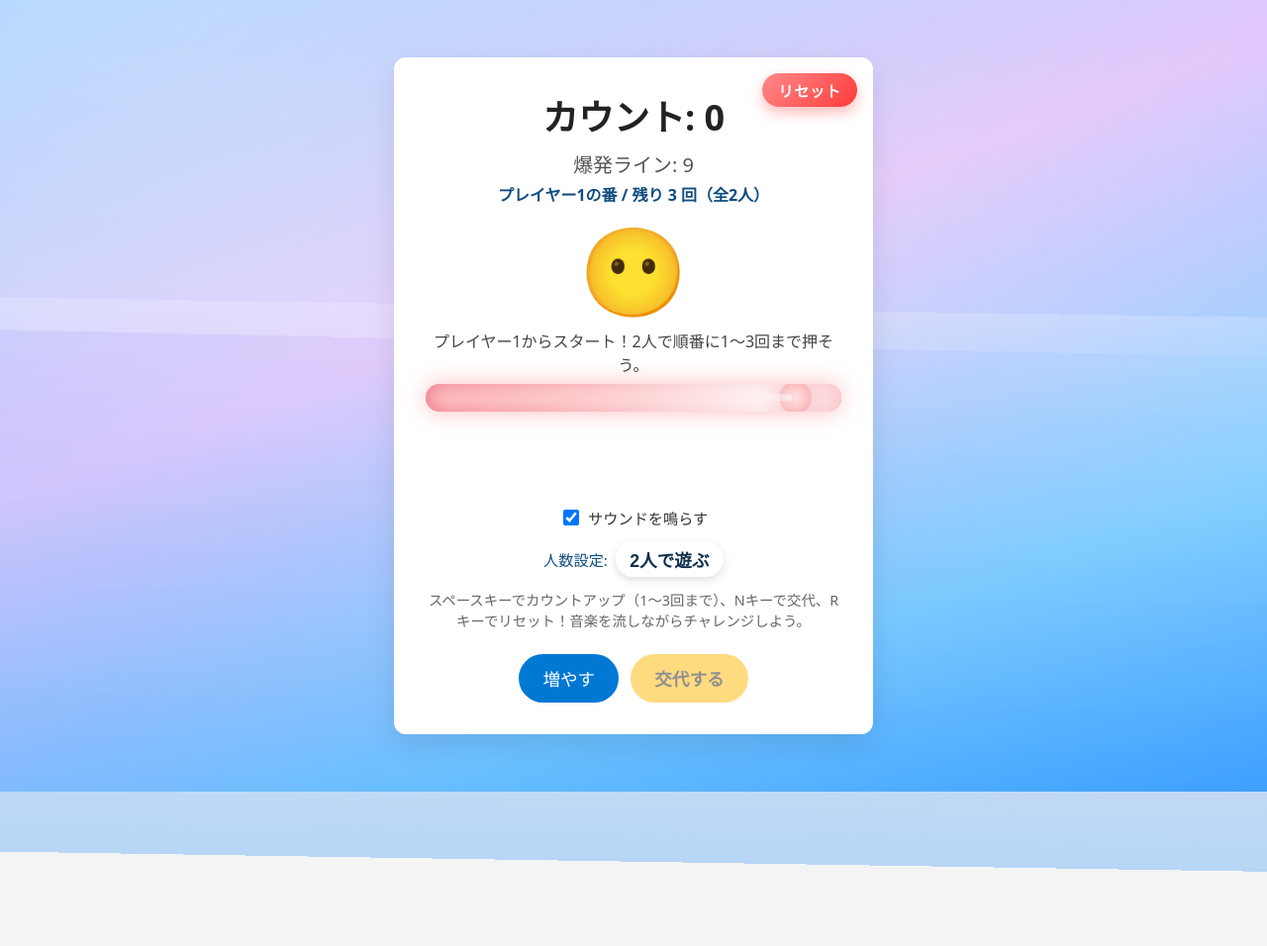
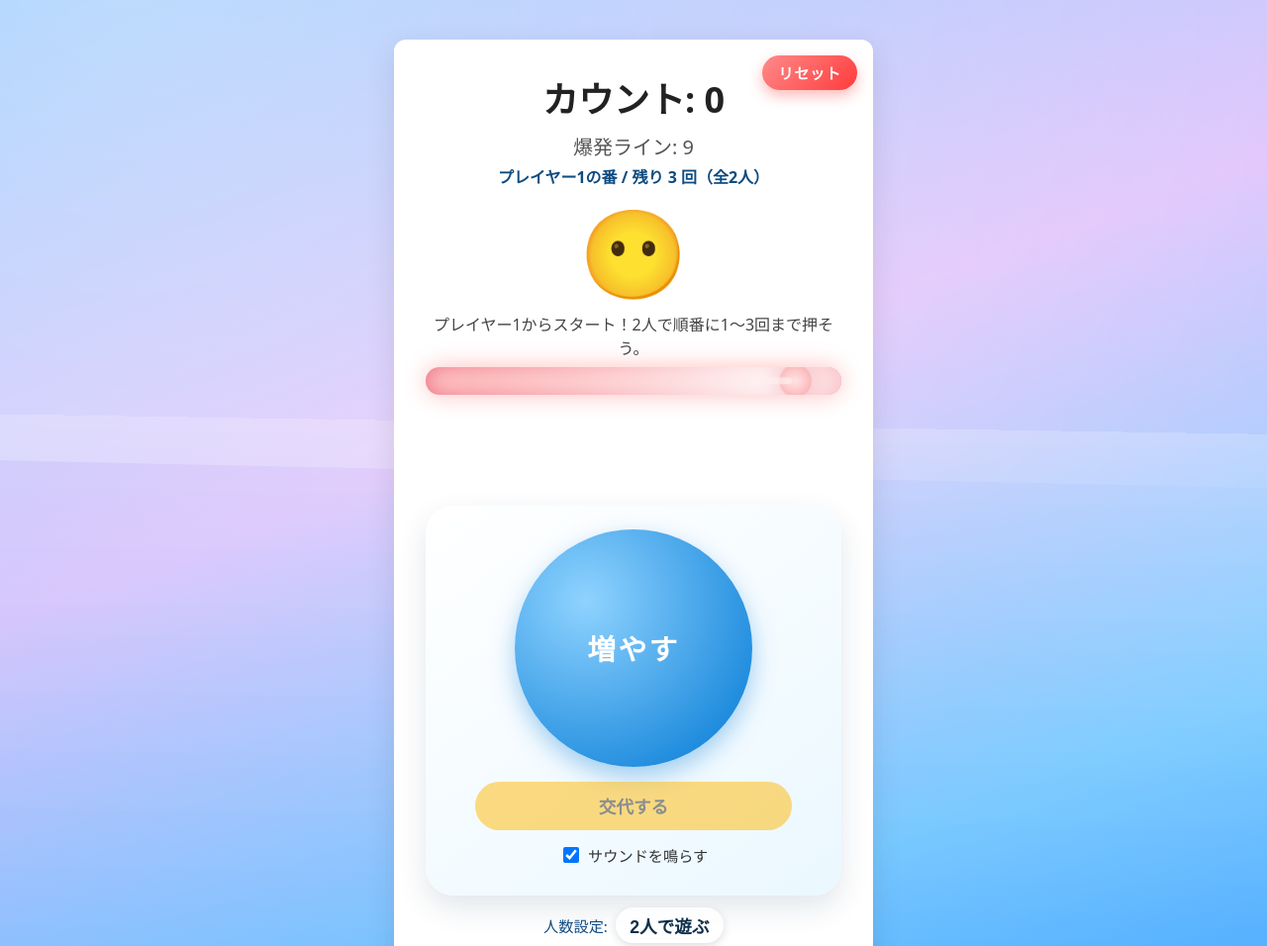
Before and after one commit to itou-create/my-first-webapp, a plain HTML site: page index.html in a window 1280 px wide. Shown: the top 956 px of the page at 99% size. Before the commit the page ends 885 px from the top, so only its background shows below. Drawn offline with Linux system fonts and the light colour scheme.

Commit message:
fix: regroup action buttons with sound control

```diff
--- a/index.html
+++ b/index.html
@@ -23,21 +23,23 @@
       <span class="dancer dancer-left">🕺</span>
       <span class="dancer dancer-right">💃</span>
     </div>
+    <section class="action-panel" aria-label="操作エリア">
+      <div class="primary-action" aria-live="polite">
+        <button id="increment" class="increment-button" type="button">増やす</button>
+        <button id="pass" class="pass-button" type="button">交代する</button>
+      </div>
       <div class="sound-control">
         <label for="sound-toggle">
           <input id="sound-toggle" type="checkbox" checked>
           サウンドを鳴らす
         </label>
       </div>
+    </section>
     <div class="player-count-control">
       <span>人数設定:</span>
       <button id="player-count-button" type="button">2人で遊ぶ</button>
     </div>
     <p class="hint">スペースキーでカウントアップ（1〜3回まで）、Nキーで交代、Rキーでリセット！音楽を流しながらチャレンジしよう。</p>
-    <div class="button-group">
-      <button id="increment" type="button">増やす</button>
-      <button id="pass" type="button">交代する</button>
-    </div>
   </main>
   <script src="main.js"></script>
 </body>
--- a/style.css
+++ b/style.css
@@ -207,15 +207,35 @@ body::after {
   animation: dance-spin 1s infinite ease-in-out;
 }
 
+
+.action-panel {
+  margin-top: 1.5rem;
+  padding: 1.25rem 1rem 1.35rem;
+  border-radius: 28px;
+  background: linear-gradient(145deg, rgba(255,255,255,0.95), rgba(232, 247, 255, 0.9));
+  box-shadow: 0 12px 30px rgba(0, 50, 90, 0.12);
+  display: flex;
+  flex-direction: column;
+  align-items: center;
+  gap: 0.85rem;
+}
+
 .sound-control {
   margin-top: 1rem;
   font-size: 0.95rem;
   color: #333;
 }
 
+.action-panel .sound-control {
+  margin-top: 0;
+  width: 100%;
+  text-align: center;
+}
+
 .sound-control label {
   display: inline-flex;
   align-items: center;
+  justify-content: center;
   gap: 0.4rem;
   cursor: pointer;
 }
@@ -229,6 +249,36 @@ body::after {
   margin-top: 0.75rem;
   font-size: 0.9rem;
   color: #666;
+}
+
+.primary-action {
+  margin: 0;
+  display: flex;
+  flex-direction: column;
+  align-items: center;
+  gap: 0.95rem;
+  width: min(320px, 100%);
+  margin-inline: auto;
+}
+
+.increment-button {
+  width: min(240px, 70vw);
+  aspect-ratio: 1 / 1;
+  border-radius: 50%;
+  font-size: clamp(1.35rem, 5vw, 1.8rem);
+  font-weight: 700;
+  letter-spacing: 0.08em;
+  background: radial-gradient(circle at 30% 30%, #8fd3ff, #0078d4);
+  box-shadow: 0 10px 25px rgba(0, 120, 212, 0.35);
+}
+
+.increment-button:hover {
+  transform: translateY(-2px) scale(1.02);
+  box-shadow: 0 14px 30px rgba(0, 120, 212, 0.4);
+}
+
+.increment-button:active {
+  transform: translateY(2px) scale(0.98);
 }
 
 .player-count-control {
@@ -262,22 +312,19 @@ body::after {
   box-shadow: 0 2px 6px rgba(15, 47, 76, 0.15);
 }
 
-.button-group #pass {
+.pass-button {
+  width: 100%;
+  min-width: 0;
+  padding-inline: 2.25rem;
   background-color: #ffb703;
   color: #222;
   font-weight: 600;
+  box-shadow: 0 8px 18px rgba(255, 145, 0, 0.25);
 }
 
-.button-group #pass:disabled {
+.pass-button:disabled {
   opacity: 0.5;
   cursor: not-allowed;
-}
-
-.button-group {
-  margin-top: 1.5rem;
-  display: flex;
-  flex-direction: column;
-  gap: 0.75rem;
 }
 
 @media (min-width: 600px) {
@@ -285,9 +332,9 @@ body::after {
     margin: 2.5rem auto;
   }
 
-  .button-group {
-    flex-direction: row;
-    justify-content: center;
+  .action-panel {
+    margin-top: 2rem;
+    padding: 1.5rem 1.5rem 1.85rem;
   }
 }
 
```
Lines whose indentation alone changed are shown as unchanged.
